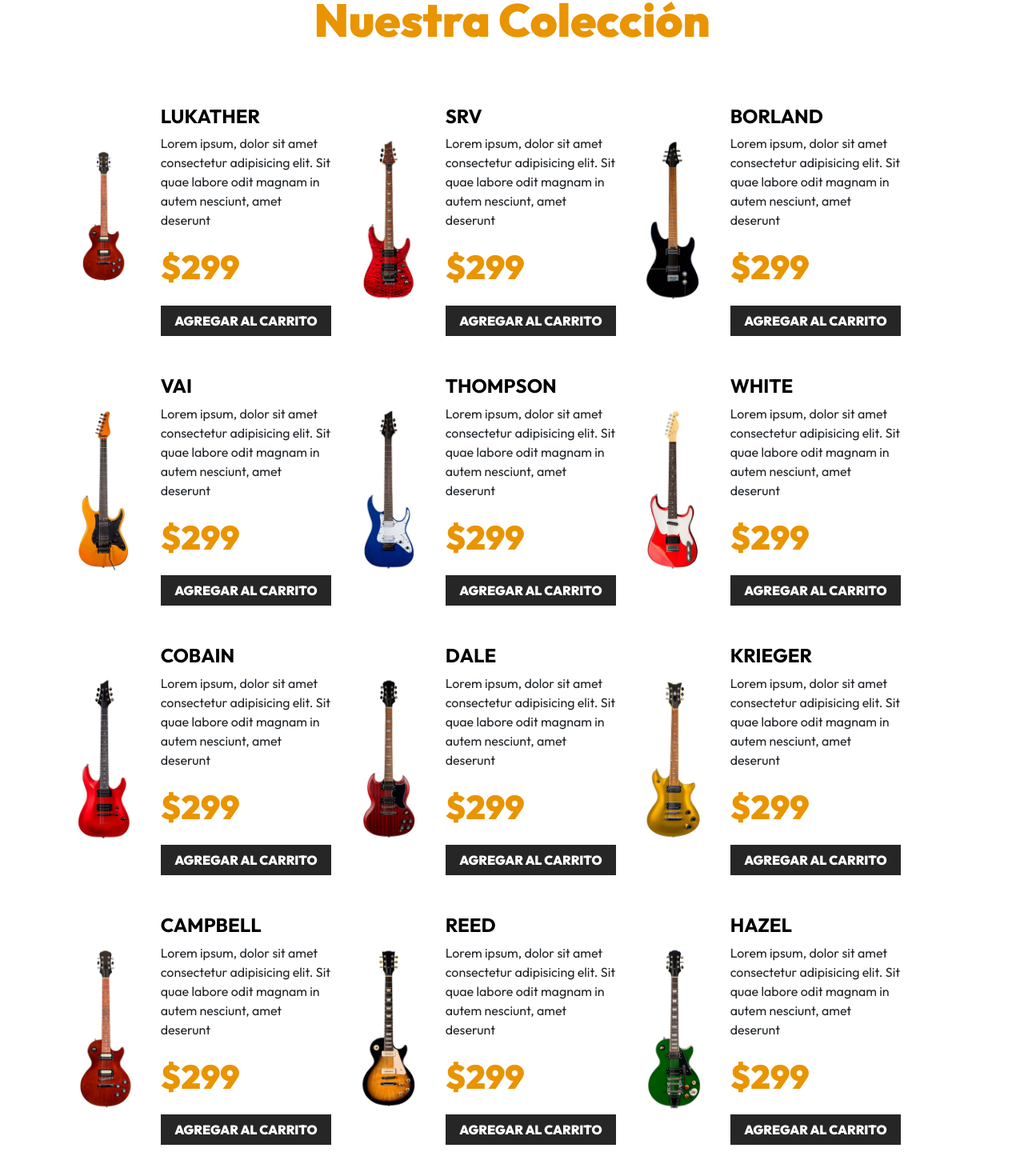
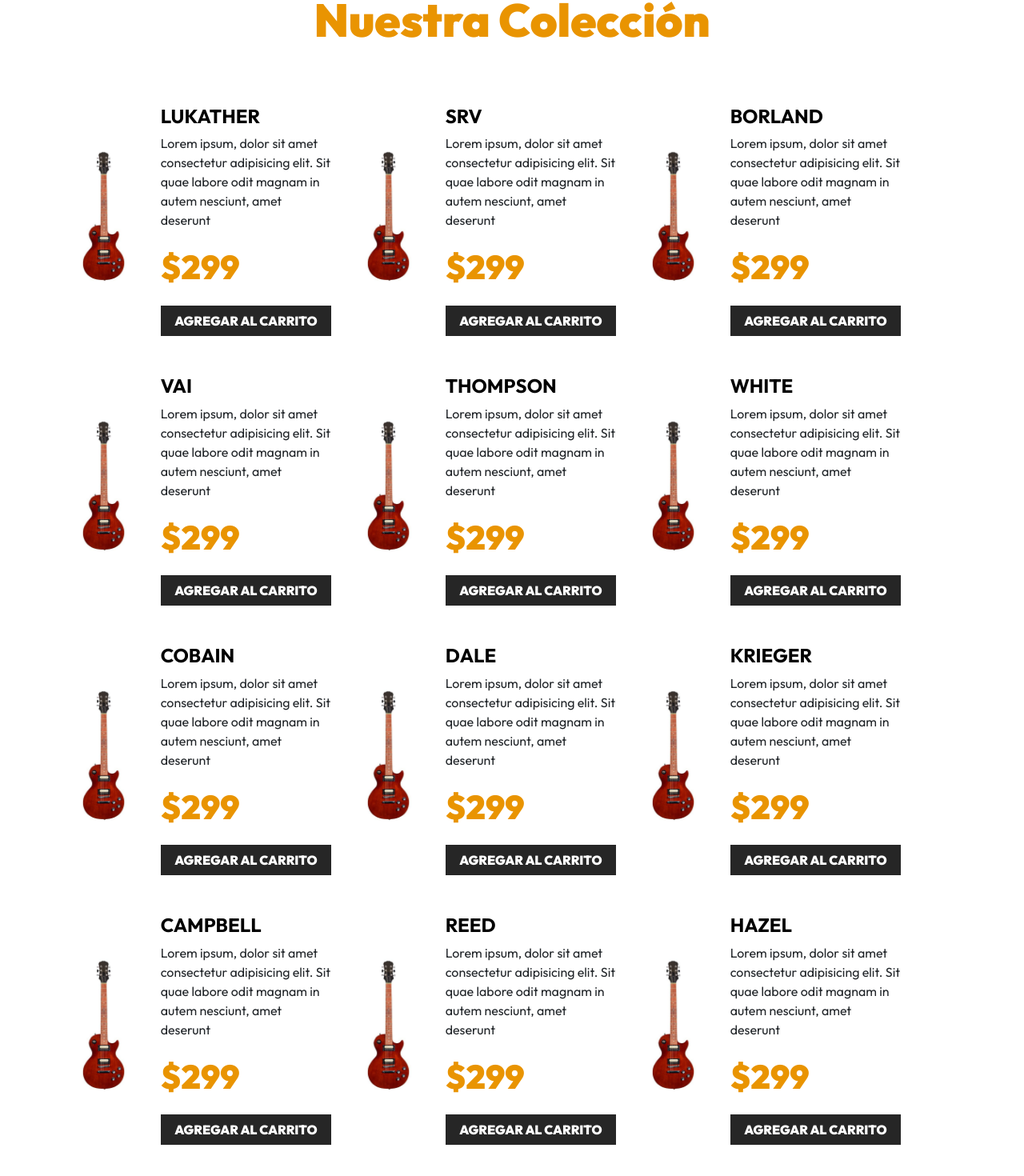
Before and after one commit to EDYZON/guitarla-vue, a Vue app: page / in a window 1280 px wide. Shown: the part 777-2247 px from the top of the page at 80% size. Built offline with nearby package versions, Linux system fonts and the light colour scheme.

Commit message:
Update - Clase 49

```diff
--- a/src/App.vue
+++ b/src/App.vue
@@ -121,172 +121,12 @@ onMounted(()=>{
         <h2 class="text-center">Nuestra Colección</h2>
 
         <div class="row mt-5">
-            <div class="col-md-6 col-lg-4 my-4 row align-items-center">
+            <div v-for="guitarra in guitarras" class="col-md-6 col-lg-4 my-4 row align-items-center">
                 <div class="col-4">
                     <img class="img-fluid" src="/img/guitarra_01.jpg" alt="imagen guitarra">
                 </div>
                 <div class="col-8">
-                    <h3 class="text-black fs-4 fw-bold text-uppercase">Lukather</h3>
-                    <p>Lorem ipsum, dolor sit amet consectetur adipisicing elit. Sit quae labore odit magnam in autem nesciunt, amet deserunt</p>
-                    <p class="fw-black text-primary fs-3">$299</p>
-                    <button
-                        type="button"
-                        class="btn btn-dark w-100 "
-                    >Agregar al Carrito</button>
-                </div>
-            </div><!-- FIN GUITARRA -->
-
-            <div class="col-md-6 col-lg-4 my-4 row align-items-center">
-                <div class="col-4">
-                    <img class="img-fluid" src="/img/guitarra_02.jpg" alt="imagen guitarra">
-                </div>
-                <div class="col-8">
-                    <h3 class="text-black fs-4 fw-bold text-uppercase">SRV</h3>
-                    <p>Lorem ipsum, dolor sit amet consectetur adipisicing elit. Sit quae labore odit magnam in autem nesciunt, amet deserunt</p>
-                    <p class="fw-black text-primary fs-3">$299</p>
-                    <button
-                        type="button"
-                        class="btn btn-dark w-100 "
-                    >Agregar al Carrito</button>
-                </div>
-            </div><!-- FIN GUITARRA -->
-
-            <div class="col-md-6 col-lg-4 my-4 row align-items-center">
-                <div class="col-4">
-                    <img class="img-fluid" src="/img/guitarra_03.jpg" alt="imagen guitarra">
-                </div>
-                <div class="col-8">
-                    <h3 class="text-black fs-4 fw-bold text-uppercase">Borland</h3>
-                    <p>Lorem ipsum, dolor sit amet consectetur adipisicing elit. Sit quae labore odit magnam in autem nesciunt, amet deserunt</p>
-                    <p class="fw-black text-primary fs-3">$299</p>
-                    <button
-                        type="button"
-                        class="btn btn-dark w-100 "
-                    >Agregar al Carrito</button>
-                </div>
-            </div><!-- FIN GUITARRA -->
-
-            <div class="col-md-6 col-lg-4 my-4 row align-items-center">
-                <div class="col-4">
-                    <img class="img-fluid" src="/img/guitarra_04.jpg" alt="imagen guitarra">
-                </div>
-                <div class="col-8">
-                    <h3 class="text-black fs-4 fw-bold text-uppercase">Vai</h3>
-                    <p>Lorem ipsum, dolor sit amet consectetur adipisicing elit. Sit quae labore odit magnam in autem nesciunt, amet deserunt</p>
-                    <p class="fw-black text-primary fs-3">$299</p>
-                                        <button
-                        type="button"
-                        class="btn btn-dark w-100 "
-                    >Agregar al Carrito</button>
-                </div>
-            </div><!-- FIN GUITARRA -->
-
-            <div class="col-md-6 col-lg-4 my-4 row align-items-center">
-                <div class="col-4">
-                    <img class="img-fluid" src="/img/guitarra_05.jpg" alt="imagen guitarra">
-                </div>
-                <div class="col-8">
-                    <h3 class="text-black fs-4 fw-bold text-uppercase">Thompson</h3>
-                    <p>Lorem ipsum, dolor sit amet consectetur adipisicing elit. Sit quae labore odit magnam in autem nesciunt, amet deserunt</p>
-                    <p class="fw-black text-primary fs-3">$299</p>
-                                        <button
-                        type="button"
-                        class="btn btn-dark w-100 "
-                    >Agregar al Carrito</button>
-                </div>
-            </div><!-- FIN GUITARRA -->
-
-            <div class="col-md-6 col-lg-4 my-4 row align-items-center">
-                <div class="col-4">
-                    <img class="img-fluid" src="/img/guitarra_06.jpg" alt="imagen guitarra">
-                </div>
-                <div class="col-8">
-                    <h3 class="text-black fs-4 fw-bold text-uppercase">White</h3>
-                    <p>Lorem ipsum, dolor sit amet consectetur adipisicing elit. Sit quae labore odit magnam in autem nesciunt, amet deserunt</p>
-                    <p class="fw-black text-primary fs-3">$299</p>
-                                        <button
-                        type="button"
-                        class="btn btn-dark w-100 "
-                    >Agregar al Carrito</button>
-                </div>
-            </div><!-- FIN GUITARRA -->
-
-            <div class="col-md-6 col-lg-4 my-4 row align-items-center">
-                <div class="col-4">
-                    <img class="img-fluid" src="/img/guitarra_07.jpg" alt="imagen guitarra">
-                </div>
-                <div class="col-8">
-                    <h3 class="text-black fs-4 fw-bold text-uppercase">Cobain</h3>
-                    <p>Lorem ipsum, dolor sit amet consectetur adipisicing elit. Sit quae labore odit magnam in autem nesciunt, amet deserunt</p>
-                    <p class="fw-black text-primary fs-3">$299</p>
-                                        <button
-                        type="button"
-                        class="btn btn-dark w-100 "
-                    >Agregar al Carrito</button>
-                </div>
-            </div><!-- FIN GUITARRA -->
-            <div class="col-md-6 col-lg-4 my-4 row align-items-center">
-                <div class="col-4">
-                    <img class="img-fluid" src="/img/guitarra_08.jpg" alt="imagen guitarra">
-                </div>
-                <div class="col-8">
-                    <h3 class="text-black fs-4 fw-bold text-uppercase">Dale</h3>
-                    <p>Lorem ipsum, dolor sit amet consectetur adipisicing elit. Sit quae labore odit magnam in autem nesciunt, amet deserunt</p>
-                    <p class="fw-black text-primary fs-3">$299</p>
-                                        <button
-                        type="button"
-                        class="btn btn-dark w-100 "
-                    >Agregar al Carrito</button>
-                </div>
-            </div><!-- FIN GUITARRA -->
-            <div class="col-md-6 col-lg-4 my-4 row align-items-center">
-                <div class="col-4">
-                    <img class="img-fluid" src="/img/guitarra_09.jpg" alt="imagen guitarra">
-                </div>
-                <div class="col-8">
-                    <h3 class="text-black fs-4 fw-bold text-uppercase">Krieger</h3>
-                    <p>Lorem ipsum, dolor sit amet consectetur adipisicing elit. Sit quae labore odit magnam in autem nesciunt, amet deserunt</p>
-                    <p class="fw-black text-primary fs-3">$299</p>
-                                        <button
-                        type="button"
-                        class="btn btn-dark w-100 "
-                    >Agregar al Carrito</button>
-                </div>
-            </div><!-- FIN GUITARRA -->
-            <div class="col-md-6 col-lg-4 my-4 row align-items-center">
-                <div class="col-4">
-                    <img class="img-fluid" src="/img/guitarra_10.jpg" alt="imagen guitarra">
-                </div>
-                <div class="col-8">
-                    <h3 class="text-black fs-4 fw-bold text-uppercase">Campbell</h3>
-                    <p>Lorem ipsum, dolor sit amet consectetur adipisicing elit. Sit quae labore odit magnam in autem nesciunt, amet deserunt</p>
-                    <p class="fw-black text-primary fs-3">$299</p>
-                                        <button
-                        type="button"
-                        class="btn btn-dark w-100 "
-                    >Agregar al Carrito</button>
-                </div>
-            </div><!-- FIN GUITARRA -->
-            <div class="col-md-6 col-lg-4 my-4 row align-items-center">
-                <div class="col-4">
-                    <img class="img-fluid" src="/img/guitarra_11.jpg" alt="imagen guitarra">
-                </div>
-                <div class="col-8">
-                    <h3 class="text-black fs-4 fw-bold text-uppercase">Reed</h3>
-                    <p>Lorem ipsum, dolor sit amet consectetur adipisicing elit. Sit quae labore odit magnam in autem nesciunt, amet deserunt</p>
-                    <p class="fw-black text-primary fs-3">$299</p>
-                    <button
-                        type="button"
-                        class="btn btn-dark w-100 "
-                    >Agregar al Carrito</button>
-                </div>
-            </div><!-- FIN GUITARRA -->
-            <div class="col-md-6 col-lg-4 my-4 row align-items-center">
-                <div class="col-4">
-                    <img class="img-fluid" src="/img/guitarra_12.jpg" alt="imagen guitarra">
-                </div>
-                <div class="col-8">
-                    <h3 class="text-black fs-4 fw-bold text-uppercase">Hazel</h3>
+                    <h3 class="text-black fs-4 fw-bold text-uppercase"> {{ guitarra.nombre }}</h3>
                     <p>Lorem ipsum, dolor sit amet consectetur adipisicing elit. Sit quae labore odit magnam in autem nesciunt, amet deserunt</p>
                     <p class="fw-black text-primary fs-3">$299</p>
                     <button
```
Also changed, not shown: 1 other file (tests, documents, lock files or other folders).
